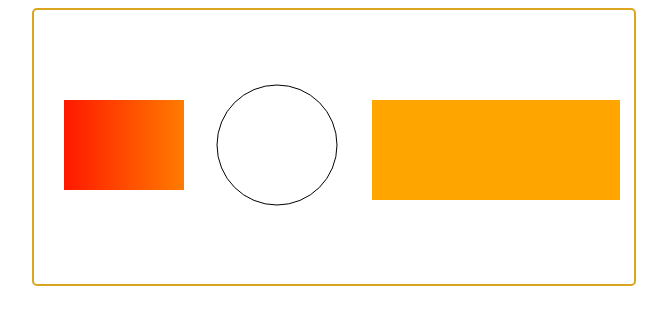
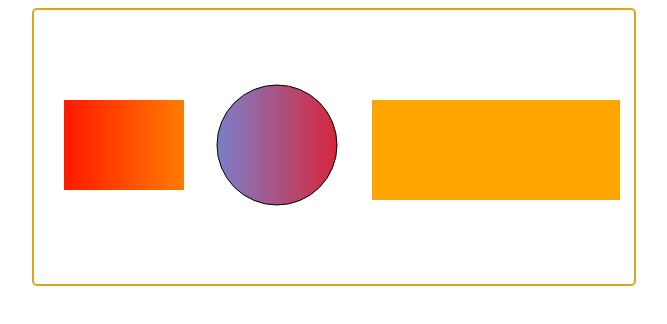
Before and after one commit to RIMSHASAJID436/canvas, a plain HTML site: page index.html in a window 1280 px wide. Shown: the whole page, without its empty margins (306-973 px from the left). Drawn offline with Linux system fonts and the light colour scheme.

Commit message:
canvas assignment done

```diff
--- a/index.html
+++ b/index.html
@@ -51,11 +51,21 @@
         var circle = canvas.getContext('2d');
         circle.beginPath();
         circle.arc(89, 65, 60, 0, 2 * Math.PI);
-        // circle.fill = "red"
+        // Create gradient
+        var grdColor = circle.createLinearGradient(0, 50, 200, 50);
+        grdColor.addColorStop(0, "cornflowerblue");
+        grdColor.addColorStop(1, "red");
+
+        // Fill with gradient
+
+        circle.fillStyle = grdColor;
+        circle.fill();
+        circle.lineWidth = 1;
+        circle.strokeStyle = "black";
         circle.stroke();
 
 
-    //    Third Shape
+        //    Third Shape
         var canvas = document.getElementById("myCanvas3");
         var shap3 = canvas.getContext('2d');
         shap3.beginPath();
```
